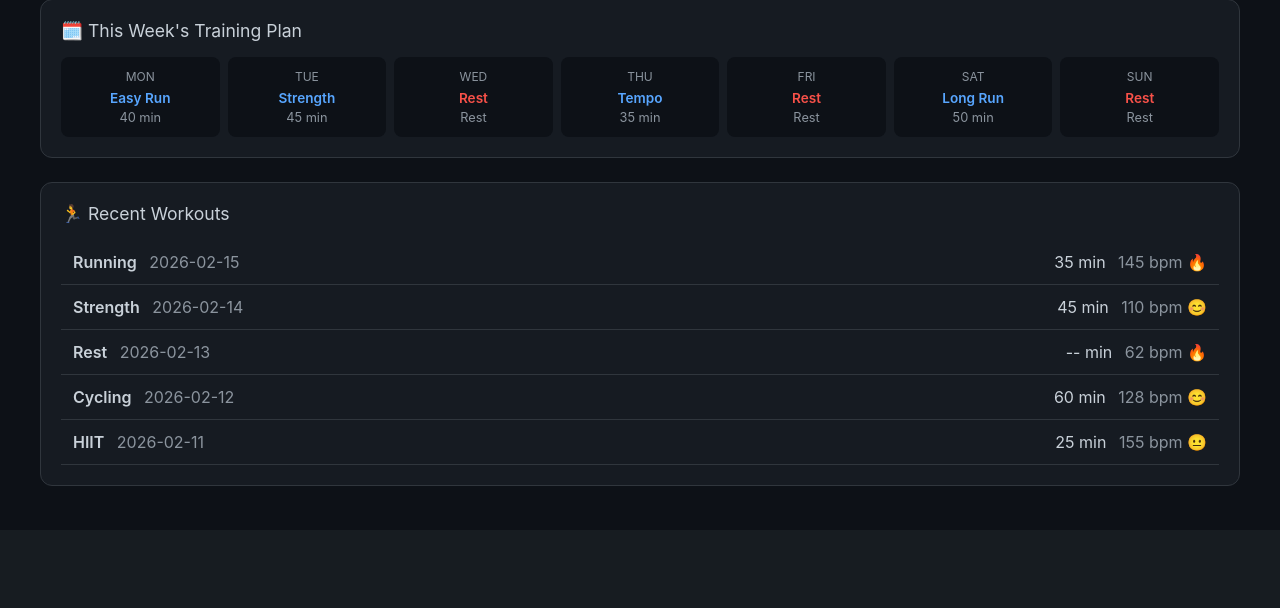
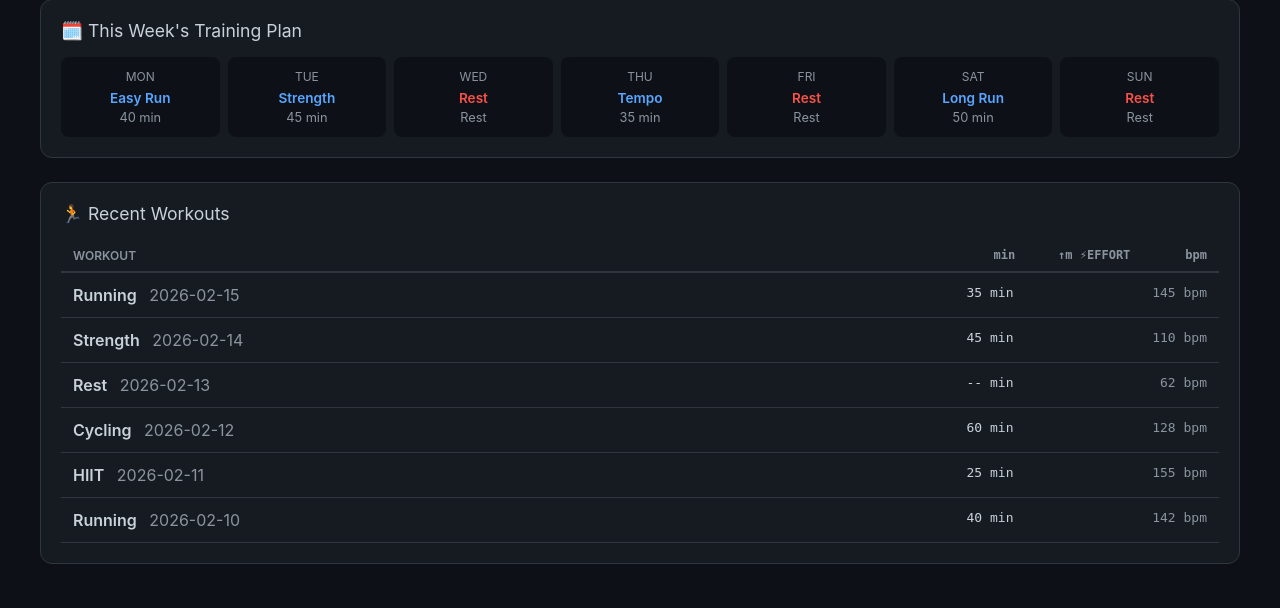
Before and after one commit to ElClawdia/auroran-health-dashboard, a Flask app: page / in a window 1280 px wide. Shown: the part 1175-1783 px from the top of the page. Before the commit the page ends 1661 px from the top, so only its background shows below. Run offline with Flask 3, Linux system fonts and the light colour scheme.

Commit message:
Add Strava real-time data and aligned workout columns

```diff
--- a/app.py
+++ b/app.py
@@ -221,6 +221,25 @@ def workouts():
               |> filter(fn: (r) => r._measurement == "workouts")
               |> pivot(rowKey: ["_time"], columnKey: ["_field"], valueColumn: "_value")
             '''
+            # Prefer Strava data when configured (more complete)
+            if strava.is_configured:
+                activities = strava.get_activities(30)  # Get enough for filtering
+                # Take last 10 workouts
+                activities = activities[:10]
+                return jsonify([{
+                    "date": a.get("date", ""),
+                    "time": a.get("time", ""),
+                    "name": a.get("name", ""),
+                    "type": a.get("type", "Unknown"),
+                    "duration": a.get("duration", 0),
+                    "distance": a.get("distance", 0),
+                    "elevation_gain": a.get("elevation_gain", 0),
+                    "avg_hr": a.get("avg_hr", 0),
+                    "max_hr": a.get("max_hr", 0),
+                    "suffer_score": a.get("suffer_score", 0),
+                    "feeling": a.get("feeling", "good")
+                } for a in activities])
+
             result = query_api.query_data_frame(query)
 
             if result.empty or len(result) == 0:
--- a/config.py
+++ b/config.py
@@ -18,7 +18,7 @@ SUUNTO_CLIENT_ID = os.getenv('SUUNTO_CLIENT_ID', '')
 SUUNTO_CLIENT_SECRET = os.getenv('SUUNTO_CLIENT_SECRET', '')
 
 # Strava API Configuration
-STRAVA_ACCESS_TOKEN = os.getenv('STRAVA_ACCESS_TOKEN', '')
+STRAVA_ACCESS_TOKEN = os.getenv('STRAVA_ACCESS_TOKEN', 'REPLACE_STRAVA_TOKEN')
 
 # Garmin (no personal API - sync via Strava recommended)
 GARMIN_USERNAME = os.getenv('GARMIN_USERNAME', '')
--- a/strava_client.py
+++ b/strava_client.py
@@ -60,9 +60,14 @@ class StravaClient:
 
         activities = []
         for activity in result:
+            # Extract time from start_date_local (e.g., "2026-02-15T15:25:30Z" -> "15:25")
+            start_time = activity.get("start_date_local", "")
+            time_str = start_time[11:16] if len(start_time) > 11 else ""
+
             activities.append({
                 "id": activity.get("id"),
                 "date": activity.get("start_date", "")[:10],
+                "time": time_str,
                 "type": activity.get("type", "Unknown"),
                 "name": activity.get("name", ""),
                 "duration": int(activity.get("moving_time", 0) / 60),  # Convert to minutes
@@ -71,6 +76,7 @@ class StravaClient:
                 "max_hr": activity.get("max_heartrate"),
                 "calories": activity.get("calories"),
                 "elevation_gain": activity.get("total_elevation_gain"),
+                "suffer_score": activity.get("suffer_score", 0),
                 "Feeling": self._guess_feeling(activity)
             })
 
--- a/templates/index.html
+++ b/templates/index.html
@@ -670,23 +670,47 @@
                 return;
             }
 
-            let html = '';
-            workouts.slice(0, 5).forEach(w => {
-                const feelingEmoji = w.feeling === 'great' ? '🔥' :
-                                     w.feeling === 'good' ? '😊' :
-                                     w.feeling === 'okay' ? '😐' : '😴';
+            // Header row - right align to match data
+            let html = `<div style="display: flex; justify-content: space-between; padding: 8px 12px;
+                        border-bottom: 2px solid var(--border); color: var(--text-dim); font-size: 12px; font-weight: 600;">
+                        <span style="flex: 1;">WORKOUT</span>
+                        <span style="font-family: monospace; text-align: right; min-width: 200px;">
+                            <span style="display: inline-block; width: 50px; text-align: right;">min</span>
+                            <span style="display: inline-block; width: 50px; text-align: right;">↑m</span>
+                            <span style="display: inline-block; width: 50px; text-align: right;">⚡EFFORT</span>
+                            <span style="display: inline-block; width: 70px; text-align: right;">bpm</span>
+                        </span>
+                    </div>`;
+
+            workouts.slice(0, 10).forEach(w => {
+                const isSwimming = w.type && w.type.toLowerCase().includes('swim');
+                const distance = w.distance ? (isSwimming ? Math.round(w.distance) + 'm' : (w.distance / 1000).toFixed(1) + 'km') : '';
+                const elevation = w.elevation_gain ? Math.round(w.elevation_gain) + 'm' : '';
+                const effort = w.suffer_score ? Math.round(w.suffer_score) : '';
+                const hr = w.avg_hr ? Math.round(w.avg_hr) : '';
+                const time = w.time ? w.time : '';
+                const name = w.name ? w.name : w.type;
+
+                // Format with fixed widths for alignment
+                const dur = (w.duration || w.duration_minutes || '--') + ' min';
+                const elev = elevation ? '↑' + elevation : '';
+                const eff = effort ? '⚡' + effort : '';
+                const heart = hr ? hr + ' bpm' : '';
+
                 html += `
                     <div style="display: flex; justify-content: space-between; padding: 12px;
                                 border-bottom: 1px solid var(--border);">
-                        <div>
-                            <span style="font-weight: 600;">${w.type || 'Workout'}</span>
+                        <div style="flex: 1;">
+                            <span style="font-weight: 600;">${name}</span>
                             <span style="color: var(--text-dim); margin-left: 8px;">${w.date}</span>
+                            ${time ? `<span style="color: var(--text-dim); margin-left: 4px;">${time}</span>` : ''}
+                            ${distance ? `<span style="color: var(--accent); margin-left: 8px;">${distance}</span>` : ''}
                         </div>
-                        <div style="text-align: right;">
-                            <span>${w.duration || '--'} min</span>
-                            <span style="color: var(--text-dim); margin-left: 8px;">
-                                ${w.avg_hr ? w.avg_hr + ' bpm' : ''} ${feelingEmoji}
-                            </span>
+                        <div style="font-family: monospace; text-align: right; min-width: 200px;">
+                            <span style="display: inline-block; width: 50px; text-align: right;">${dur}</span>
+                            <span style="display: inline-block; width: 50px; text-align: right; color: var(--text-dim);">${elev}</span>
+                            <span style="display: inline-block; width: 50px; text-align: right; color: #f59e0b; font-weight: 600;">${eff}</span>
+                            <span style="display: inline-block; width: 70px; text-align: right; color: var(--text-dim);">${heart}</span>
                         </div>
                     </div>
                 `;
```
